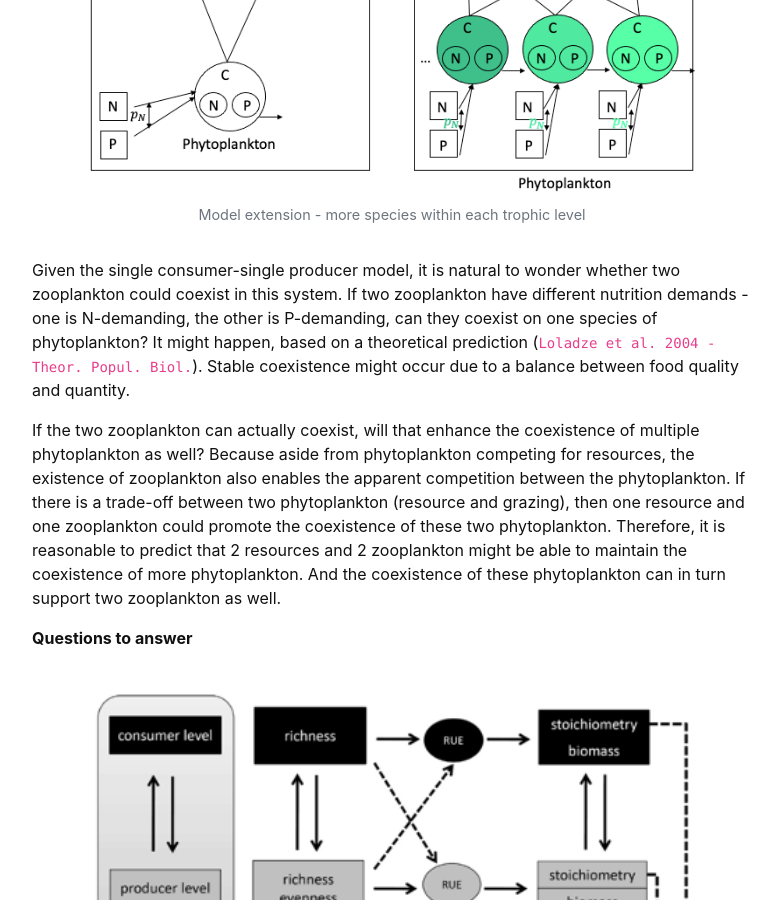
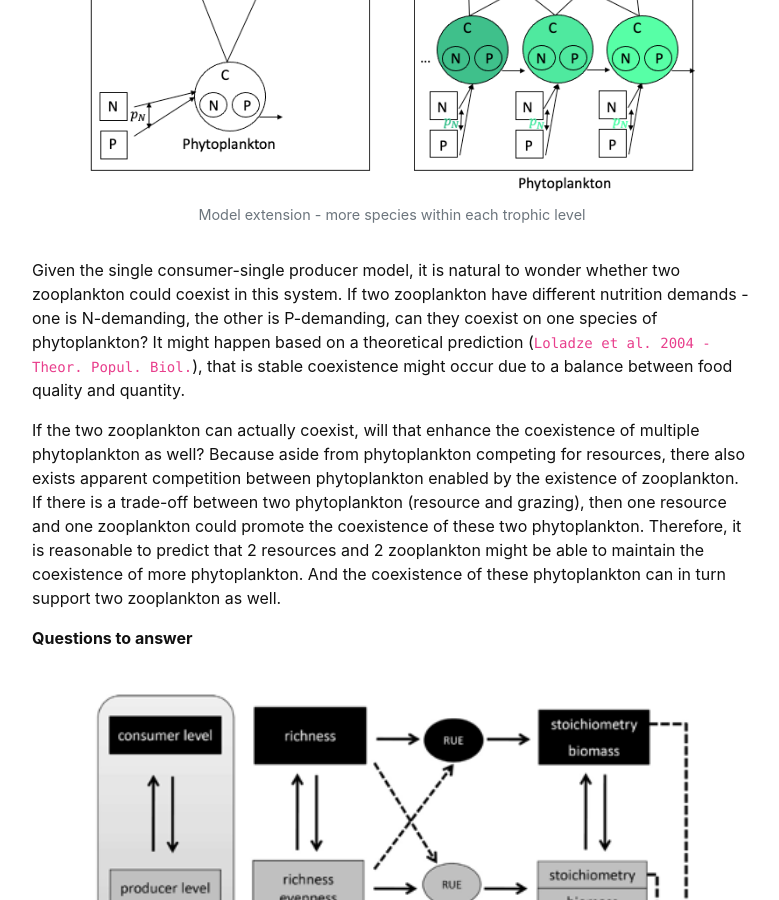
Before and after one commit to junkun-ren/PersonalWebsite, a Jekyll site: the page built from content/0-research.md, in a window 1280 px wide and 900 px high, scrolled down 2578 px. Shown: the whole window, without its empty margins (248-1027 px from the left). Built offline with Jekyll 4.4.1, drawn with Linux system fonts in a browser that asks for light colours.

Commit message:
Update 0-research.md

```diff
--- a/content/0-research.md
+++ b/content/0-research.md
@@ -37,9 +37,9 @@ Advisor: Dr. Shaopeng Wang
 <a name="subparagraph2"></a>
 {% include figure.html img="multiple zooplankton or phytoplankton illustration.png" alt="multiple zooplankton or phytoplankton illustration" caption="Model extension - more species within each trophic level" width="90%" %}
 
-Given the single consumer-single producer model, it is natural to wonder whether two zooplankton could coexist in this system. If two zooplankton have different nutrition demands - one is N-demanding, the other is P-demanding, can they coexist on one species of phytoplankton? It might happen, based on a theoretical prediction (`Loladze et al. 2004 - Theor. Popul. Biol.`).  Stable coexistence might occur due to a balance between food quality and quantity.
+Given the single consumer-single producer model, it is natural to wonder whether two zooplankton could coexist in this system. If two zooplankton have different nutrition demands - one is N-demanding, the other is P-demanding, can they coexist on one species of phytoplankton? It might happen based on a theoretical prediction (`Loladze et al. 2004 - Theor. Popul. Biol.`), that is stable coexistence might occur due to a balance between food quality and quantity.
 
-If the two zooplankton can actually coexist, will that enhance the coexistence of multiple phytoplankton as well? Because aside from phytoplankton competing for resources, the existence of zooplankton also enables the apparent competition between the phytoplankton. If there is a trade-off between two phytoplankton (resource and grazing), then one resource and one zooplankton could promote the coexistence of these two phytoplankton. Therefore, it is reasonable to predict that 2 resources and 2 zooplankton might be able to maintain the coexistence of more phytoplankton. And the coexistence of these phytoplankton can in turn support two zooplankton as well.
+If the two zooplankton can actually coexist, will that enhance the coexistence of multiple phytoplankton as well? Because aside from phytoplankton competing for resources, there also exists apparent competition between phytoplankton enabled by the existence of zooplankton. If there is a trade-off between two phytoplankton (resource and grazing), then one resource and one zooplankton could promote the coexistence of these two phytoplankton. Therefore, it is reasonable to predict that 2 resources and 2 zooplankton might be able to maintain the coexistence of more phytoplankton. And the coexistence of these phytoplankton can in turn support two zooplankton as well.
 
 **Questions to answer**<a name="subparagraph3"></a>
 {% include figure.html img="BEF stoichiometry framework.png" alt="BEF stoichiometry framework illustration" caption="A conceptual framework of the stoichiometric relationship between biodiversity and ecosystem functioning (BEF) in food web. H. Hillebrand et al., BAAE." width="90%" %}
```
